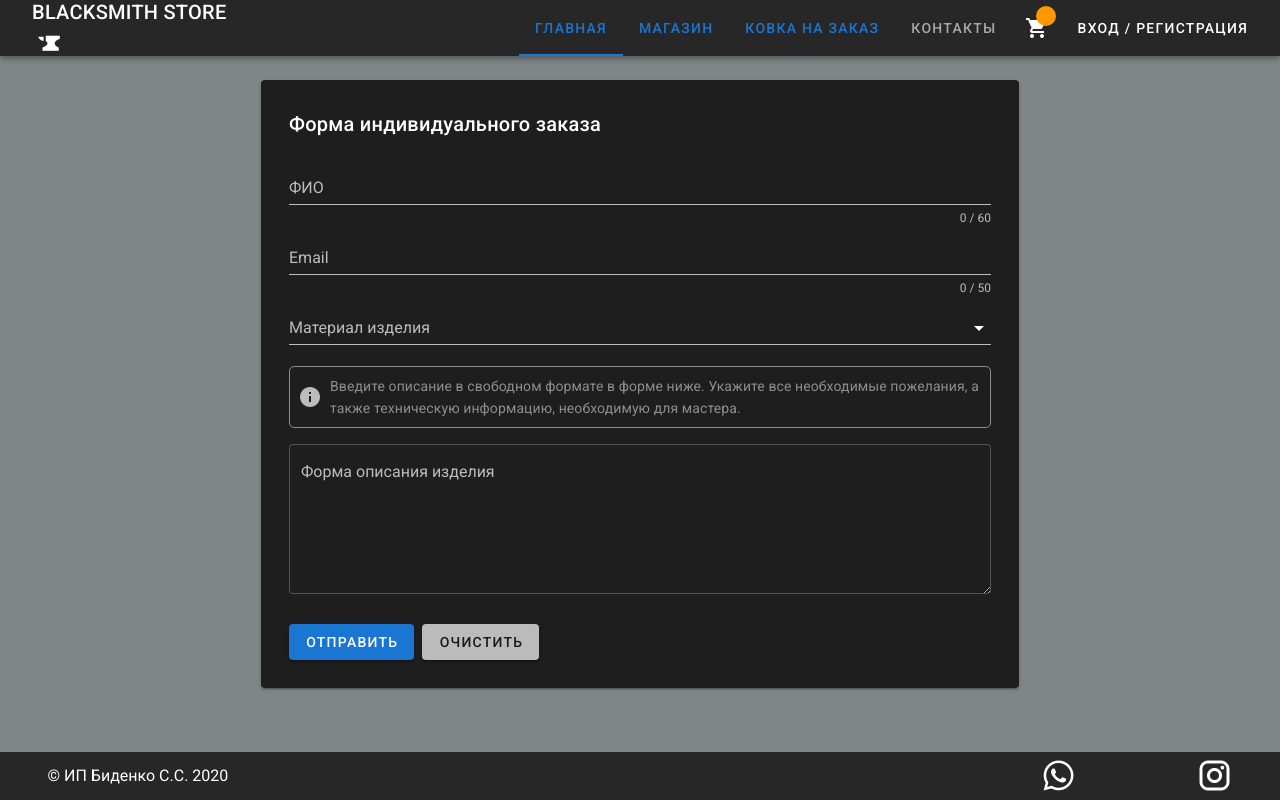
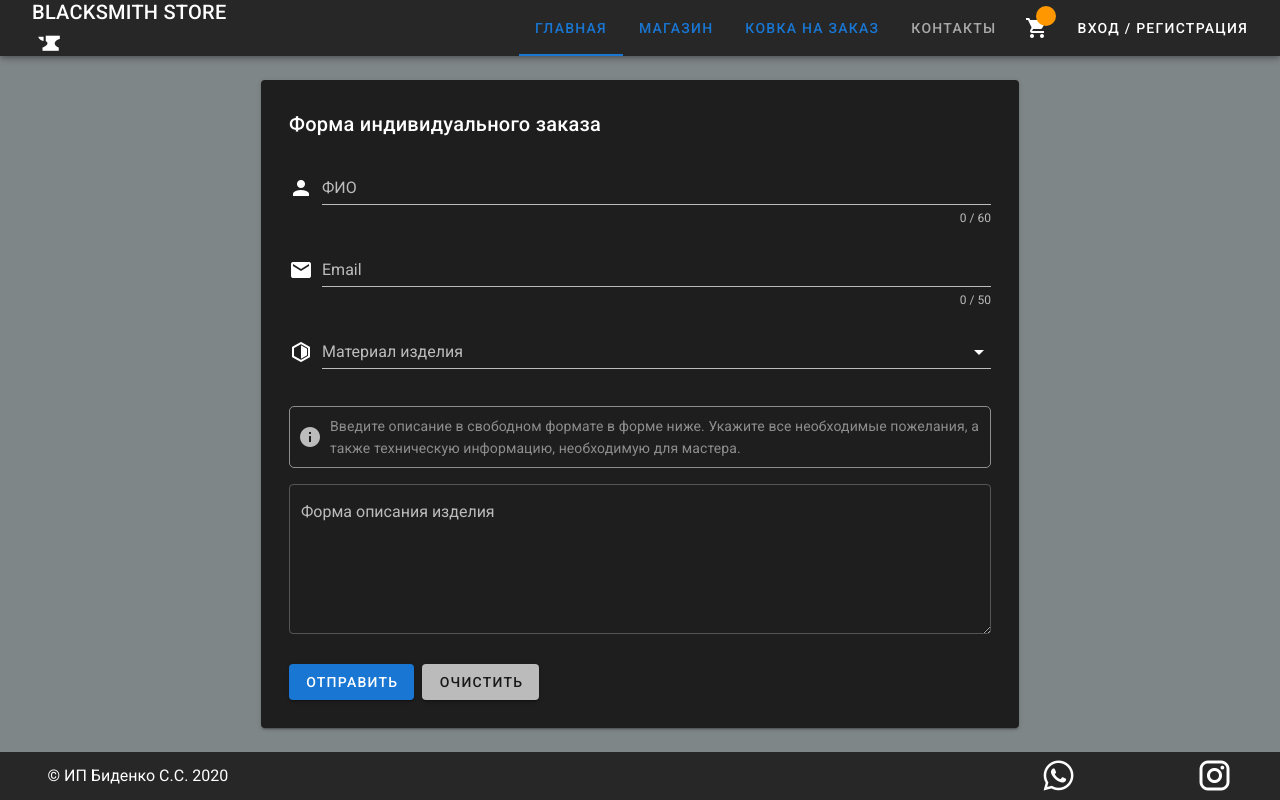
Before and after one commit to fallofElil/blacksmith-frontend, a Nuxt app: page /custom-order in a window 1280 px wide. Built offline with nearby package versions, Linux system fonts and the light colour scheme.

Commit message:
little changes to custom order form

```diff
--- a/pages/custom-order.vue
+++ b/pages/custom-order.vue
@@ -3,17 +3,22 @@
     <v-card class="mx-auto col-8">
       <v-card-title>Форма индивидуального заказа</v-card-title>
       <v-card-text>
-        <v-form>
+        <v-form ref="customOrderRef">
           <v-text-field
             v-model="name"
             :counter="60"
             label="ФИО"
+            prepend-icon="mdi-account"
+            class="mb-4"
             required
           />
           <v-text-field
             v-model="email"
+            type="email"
             :counter="50"
             label="Email"
+            prepend-icon="mdi-email"
+            class="mb-4"
             required
           />
           <v-select
@@ -21,9 +26,11 @@
             :items="materials"
             :rules="[v => !!v || 'Выберете материал']"
             label="Материал изделия"
+            prepend-icon="mdi-hexagon-slice-3"
+            class="mb-4"
             required
           />
-          <div class="descr-wrapper">
+          <div class="descr-wrapper mb-4">
             <v-icon class="descr-icon">
               mdi-information
             </v-icon>
@@ -39,7 +46,7 @@
           <v-btn color="primary" class="btn-submit">
             Отправить
           </v-btn>
-          <v-btn class="btn-clear">
+          <v-btn class="btn-clear" @click="reset">
             Очистить
           </v-btn>
         </v-form>
@@ -61,7 +68,13 @@ export default {
     description: 'Введите описание в свободном формате в форме ниже. ' +
       'Укажите все необходимые пожелания, а также техническую информацию, ' +
       'необходимую для мастера.'
-  })
+  }),
+
+  methods: {
+    reset () {
+      this.$refs.customOrderRef.reset()
+    }
+  }
 }
 </script>
 
```
